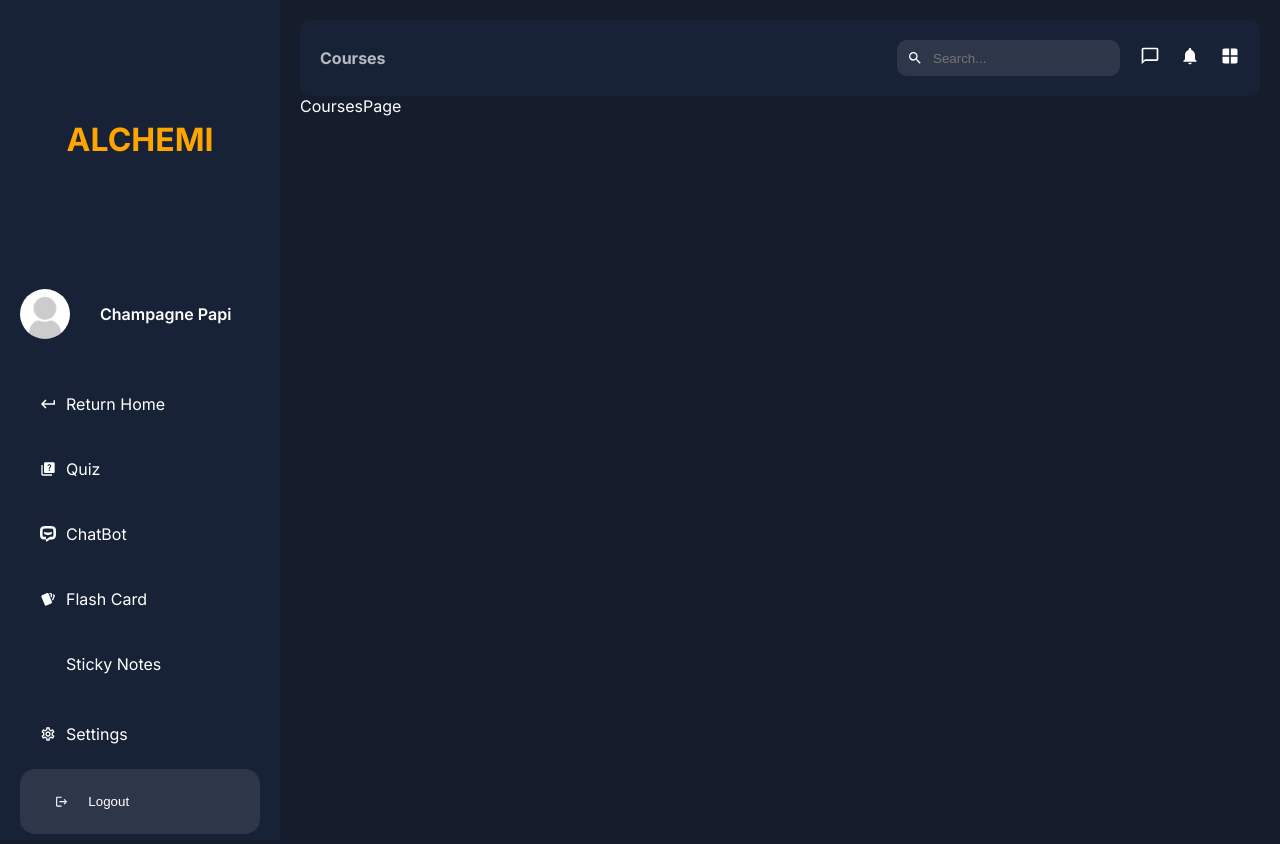
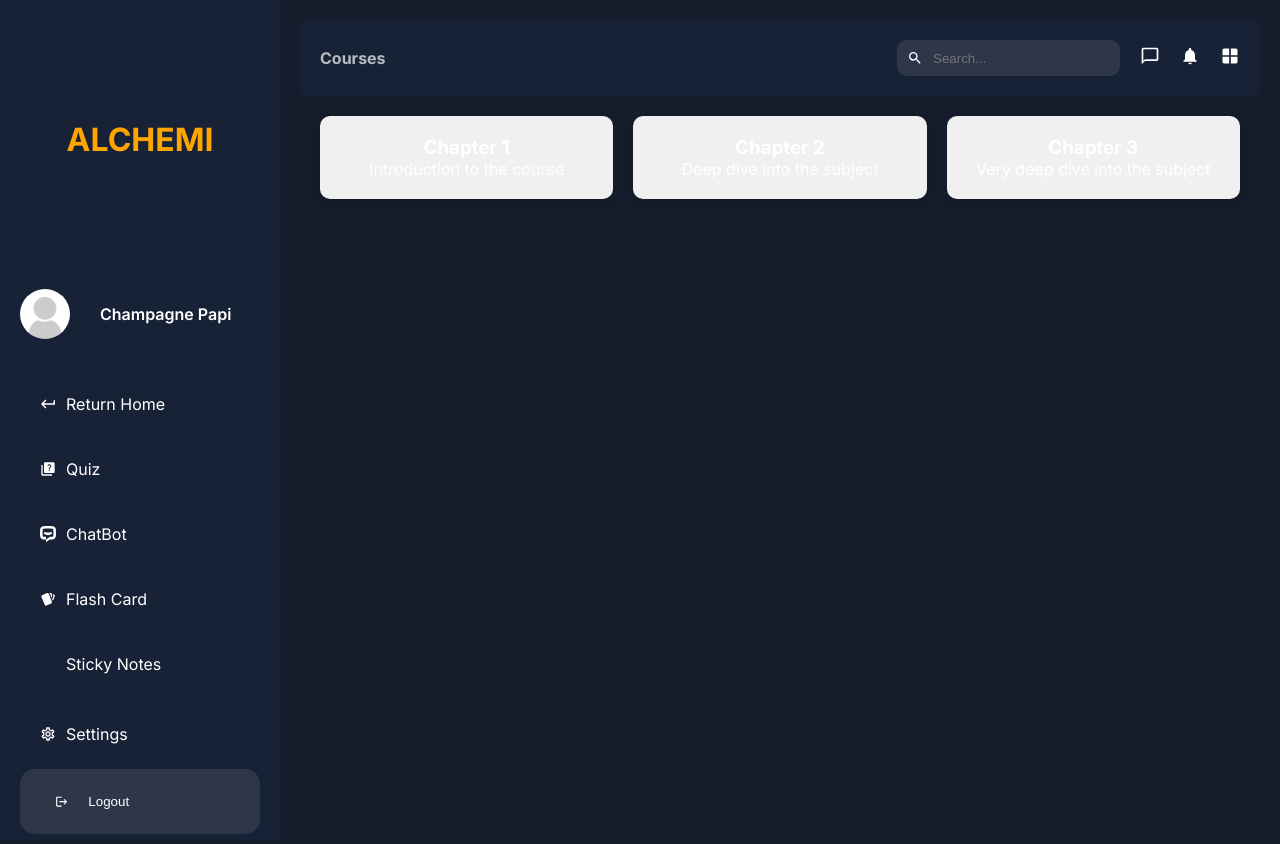
Before and after one commit to akuazzam/alchemi, a Next.js app: page /components/courses in a window 1280 px wide. Built offline with nearby package versions, Linux system fonts and the light colour scheme; some icons are missing.

Commit message:
Course page Chapter containers

```diff
--- a/src/app/components/Ui/Courses/courses.module.css
+++ b/src/app/components/Ui/Courses/courses.module.css
@@ -12,3 +12,25 @@
     flex: 4;
     padding: 20px;
 }
+
+.chaptersContainer {
+    display: grid;
+    grid-template-columns: repeat(3, 1fr); /* Creates three columns of equal width */
+    grid-gap: 20px; /* Adjust the gap as needed */
+    padding: 20px; /* Add padding if needed */
+    /* If you want the grid to be centered or take a max-width you can add: */
+    margin: 0 auto;
+    max-width: 1200px; /* Adjust the max-width as necessary */
+  }
+
+  .chapterBox {
+    background-color: #f0f0f0; /* Your preferred color for the box */
+    padding: 20px; /* Adjust padding as needed */
+    border-radius: 10px; /* If you want rounded corners */
+    box-shadow: 0 4px 8px rgba(0, 0, 0, 0.1); /* Optional: adds subtle shadow for depth */
+    display: flex; /* If you want to use flex properties inside the box */
+    flex-direction: column; /* Stack children of the box vertically */
+    justify-content: space-between; /* Distributes space between children */
+    align-items: center; /* Centers children on the cross-axis */
+    /* Add any other styling you want for your boxes */
+  }
--- a/src/app/components/courses/page.jsx
+++ b/src/app/components/courses/page.jsx
@@ -1,6 +1,24 @@
-const CoursesPage = ()=>{
-    return (
-        <div>CoursesPage</div>
-    )
-}
-export default CoursesPage
+import styles from '../Ui/Courses/courses.module.css'; // Make sure the path is correct
+
+const CoursePage = () => {
+  const chapters = [
+    { title: 'Chapter 1', description: 'Introduction to the course' },
+    { title: 'Chapter 2', description: 'Deep dive into the subject' },
+    { title: 'Chapter 3', description: 'Very deep dive into the subject' }
+    // ... add all your chapters
+  ];
+
+  return (
+    <div className={styles.chaptersContainer}>
+      {chapters.map(chapter => (
+        <div key={chapter.title} className={styles.chapterBox}>
+          <h3>{chapter.title}</h3>
+          <p>{chapter.description}</p>
+          {/* Add more content or buttons as needed */}
+        </div>
+      ))}
+    </div>
+  );
+};
+
+export default CoursePage;
```
